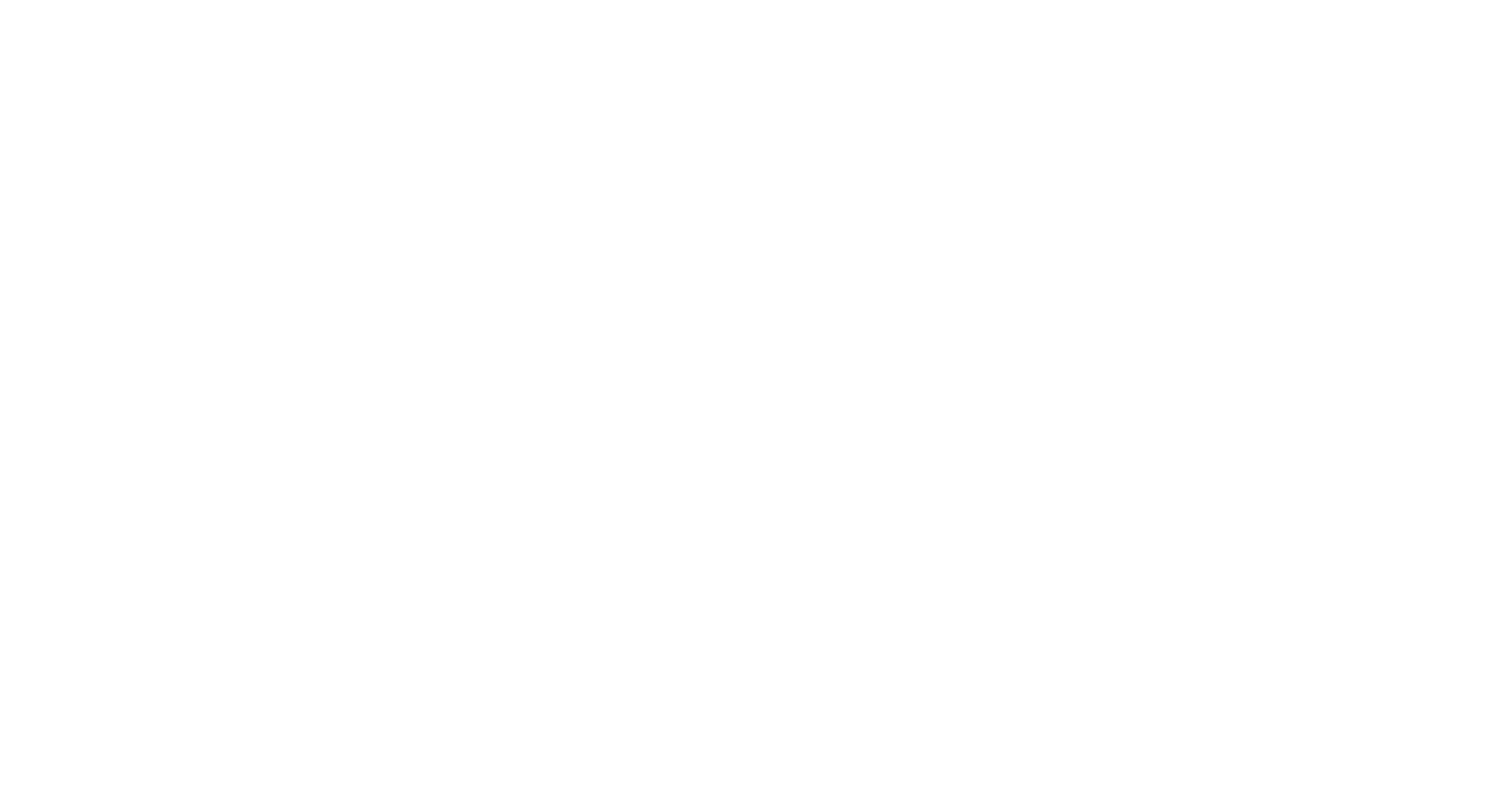
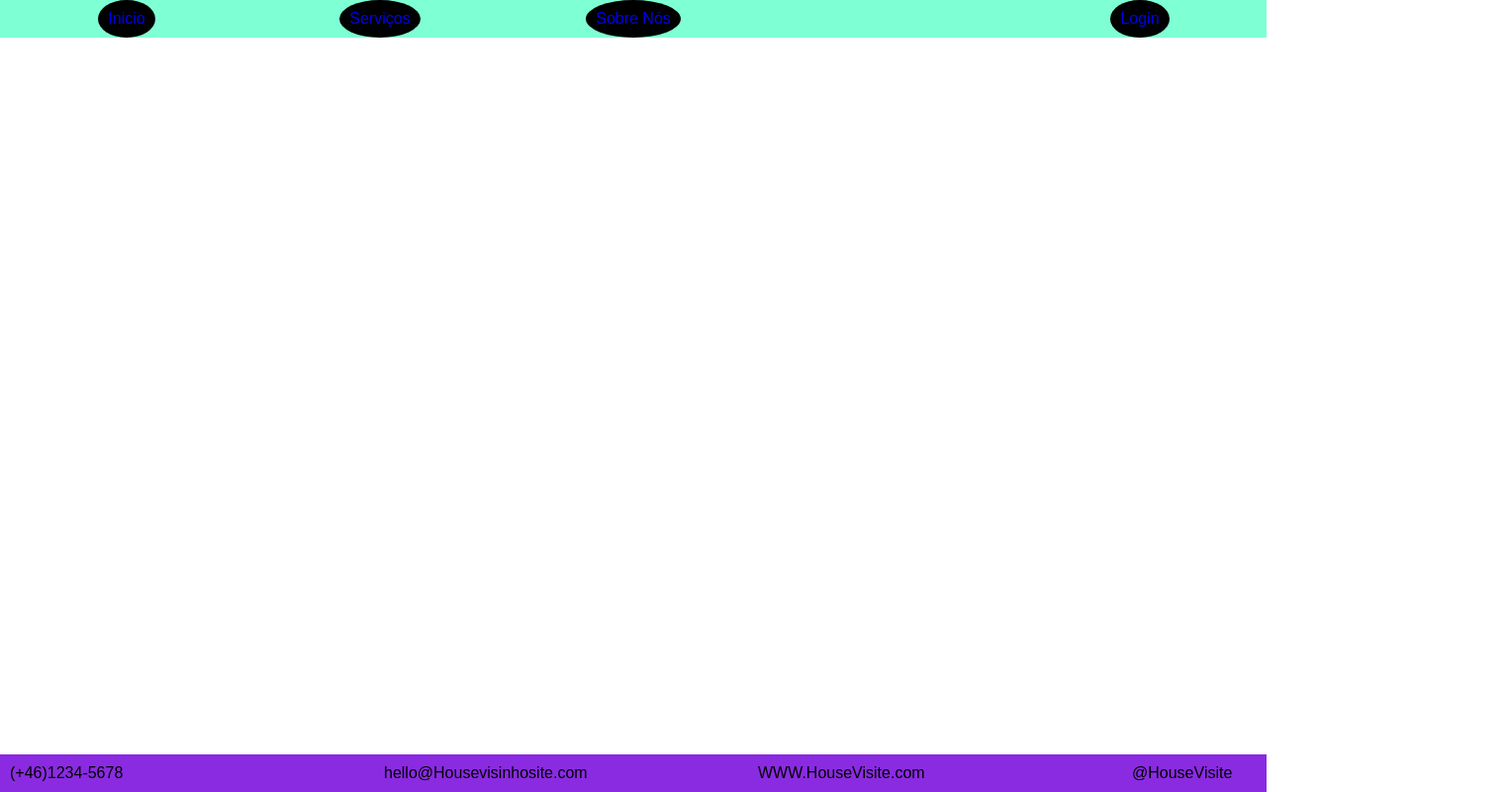
Before and after one commit to ebertonalvares/aula13-criancaodesite, a plain HTML site: page index.html in a window 1280 px wide. Shown: the whole page at 99% size, 1522 px wide, since content can reach past the window. Drawn offline with Linux system fonts and the light colour scheme.

Commit message:
2 commit

```diff
--- a/index.html
+++ b/index.html
@@ -7,6 +7,28 @@
     <title>Document</title>
 </head>
 <body>
-
+    <header>
+        <nav>
+            <ul id="lista-menu">
+                <li class="item-menu"><a href="index.html" style="text-decoration:none">Inicio</a></li>
+                <li class="item-menu"><a href="servicos.html" style="text-decoration:none">Serviços</a></li>
+                <li class="item-menu"><a href="sobrenos.html" style="text-decoration:none">Sobre Nós</a></li>
+                <li class="item-menu"><a href="login.html" style="text-decoration:none">Login</a></li>
+            </ul>
+            <picture>
+                <img src="" alt="">
+            </picture>
+        </nav>
+    </header>
+    <footer>
+        <nav>
+            <ul id="lista-footer">
+                <li>(+46)1234-5678</li>
+                <li>hello@Housevisinhosite.com</li>
+                <li>WWW.HouseVisite.com</li>
+                <li>@HouseVisite</li>
+            </ul>
+        </nav>
+    </footer>
 </body>
 </html>
--- a/styles.css
+++ b/styles.css
@@ -0,0 +1,46 @@
+*{
+    padding: 0;
+    margin: 0;
+    box-sizing: border-box;
+    outline: 0;
+
+}
+body{
+    width: 100%;
+    height: 100%;
+    padding: 0;
+    margin: 0;
+    font-family: Arial, Helvetica, sans-serif;
+
+
+}
+#lista-menu{
+    list-style: none;
+    background-color: aquamarine;
+    display: grid;
+    grid-template-columns: repeat(3, 20%) 60%;
+
+}
+.item-menu{
+    background-color: black;
+    border-radius: 50%;
+    color: white;
+
+
+}
+#lista-footer{
+    list-style: none;
+    background-color: blueviolet;
+    display: grid;
+    grid-template-columns: repeat(4, 30%);
+    position: absolute;
+    width: 100%;
+    bottom: 0;
+    padding: 10px;
+
+}
+#lista-menu>li{
+    margin: auto;
+    padding: 10px;
+
+}
```
Also changed, not shown: servicos.html (added, +11 -0 lines).
